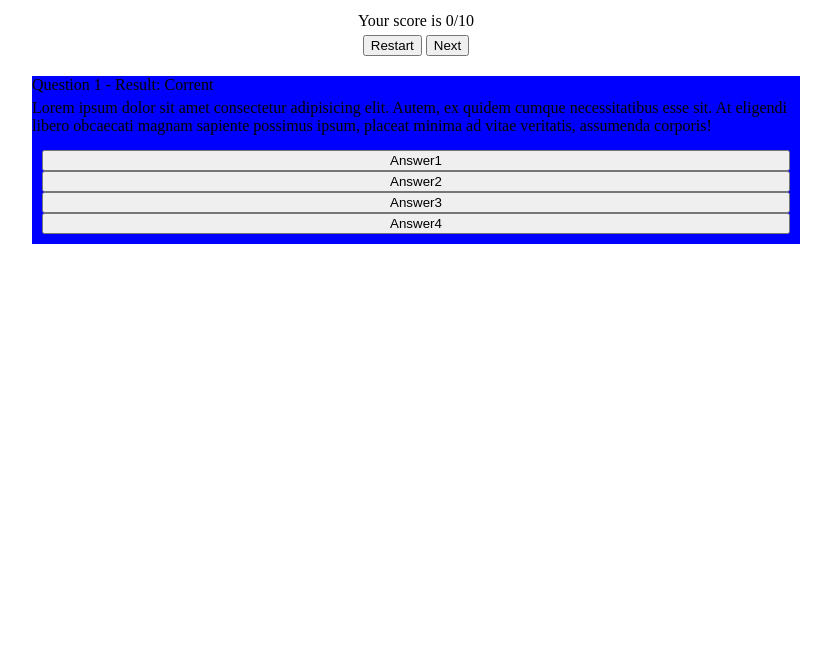
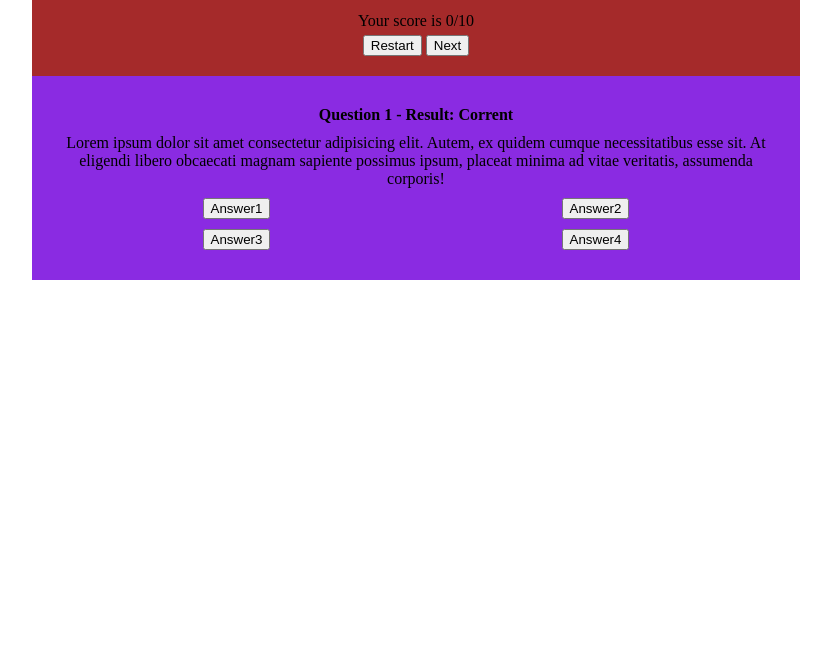
Before and after one commit to alanmac17/pp2-fridayquiz, a plain HTML site: page index.html in a window 1280 px wide. Shown: the part 138-800 px from the top of the page, without its empty margins (224-1055 px from the left). Drawn offline with Linux system fonts and the light colour scheme.

Commit message:
add grid to answers-area

```diff
--- a/assets/css/style.css
+++ b/assets/css/style.css
@@ -4,6 +4,7 @@ body {
     box-sizing: border-box;
     margin: 0;
     padding: 0;
+    text-align: center;
 }
 
 .container {
@@ -21,20 +22,30 @@ body {
     align-items: center;
     gap: 5px;
     padding: 20px;
+    text-align: center;
+    background-color: brown;
 }
 
+
 .quiz-area {
-    display: flex;
-    flex-direction: column;
-    justify-content: center;
-    /* align-items: center; */
-    gap: 5px;
     background-color: blue;
 }
 
+.quiz-panel {
+    display: flex;
+    flex-direction: column;
+    padding: 30px;
+    gap: 10px;
+    background-color: blueviolet;
+}
+
+#question-result {
+    font-weight: bold;
+}
+
 #answers-area{
-	display: flex;
-    flex-direction: column;
-    flex-wrap:wrap;
-	margin: 10px;
+    display: grid;
+    justify-items: center;
+    grid-template-columns: repeat(2, 1fr);
+    grid-gap: 10px;
 }
--- a/index.html
+++ b/index.html
@@ -23,7 +23,6 @@
             <div id="scoreboard">
                 Your score is <span id="current-score">0</span>/10
             </div>
-
             <div id="navigation">
                 <button class="btn-nav" id="restart-quiz">Restart</button>
                 <button class="btn-nav" id="next-question">Next</button>
@@ -32,6 +31,7 @@
 
         <div class="quiz-area">
 
+            <div class="quiz-panel">
                 <div id="question-result">
                     Question <span id="current-question-no">1</span>
                     - Result: <span id="result">Corrent</span>
@@ -40,7 +40,8 @@
                 <div id="question-area">
                     Lorem ipsum dolor sit amet consectetur adipisicing elit. Autem, ex quidem cumque necessitatibus esse
                     sit. At
-                eligendi libero obcaecati magnam sapiente possimus ipsum, placeat minima ad vitae veritatis, assumenda
+                    eligendi libero obcaecati magnam sapiente possimus ipsum, placeat minima ad vitae veritatis,
+                    assumenda
                     corporis!
                 </div>
 
@@ -50,9 +51,8 @@
                     <button class="answer" id="answ3">Answer3</button>
                     <button class="answer" id="answ4">Answer4</button>
                 </div>
-
             </div>
-
+        </div>
     </div>
 
     <script src="/assets/js/script.js"></script>
```
Lines whose indentation alone changed are shown as unchanged.
